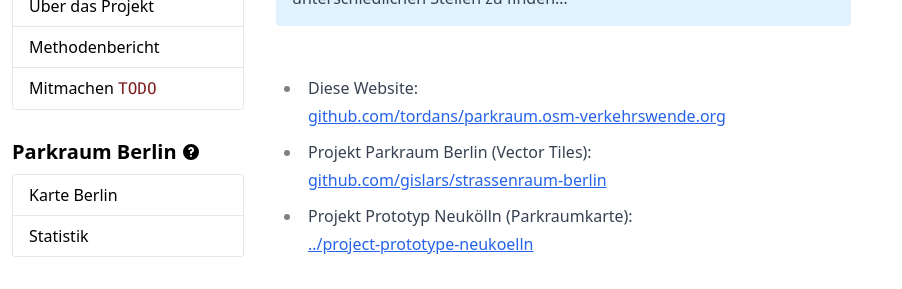
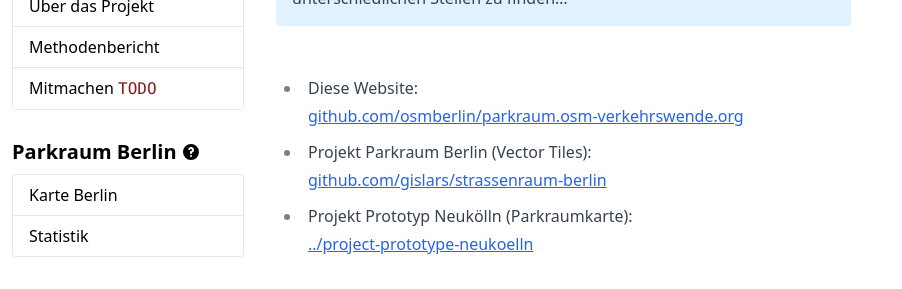
Before and after one commit to osmberlin/parkraum.osm-verkehrswende.org, a Jekyll site: the page built from github.md, in a window 1280 px wide. Shown: the part 138-427 px from the top of the page, without its empty margins (0-902 px from the left). Built offline with Jekyll 4.4.1, drawn with Linux system fonts in a browser that asks for light colours.

Commit message:
Update URL after Repo moved

```diff
--- a/github.md
+++ b/github.md
@@ -14,8 +14,8 @@ Der Quellcode und die Daten der hier beschriebenen Projekte sind an unterschiedl
 </div>
 
 - Diese Website:<br />
-  [github.com/tordans/parkraum.osm-verkehrswende.org](https://github.com/tordans/parkraum.osm-verkehrswende.org)
+  [github.com/osmberlin/parkraum.osm-verkehrswende.org](https://github.com/osmberlin/parkraum.osm-verkehrswende.org)
 - Projekt Parkraum Berlin (Vector Tiles):<br />
   [github.com/gislars/strassenraum-berlin](https://github.com/gislars/strassenraum-berlin)
 - Projekt Prototyp Neukölln (Parkraumkarte):<br />
-  [../project-prototype-neukoelln](https://github.com/tordans/parkraum.osm-verkehrswende.org/tree/main/project-prototype-neukoelln)
+  [../project-prototype-neukoelln](https://github.com/osmberlin/parkraum.osm-verkehrswende.org/tree/main/project-prototype-neukoelln)
--- a/index.html
+++ b/index.html
@@ -133,7 +133,7 @@ menu_highlight: about
 
   <p>
     <a
-      href="https://github.com/tordans/parkraum.osm-verkehrswende.org/project-prototype-neukoelln"
+      href="https://github.com/osmberlin/parkraum.osm-verkehrswende.org/project-prototype-neukoelln"
       ><strong>Code: GitHub</strong> (Website, Python, Daten-Extrakte)</a
     >
   </p>
```
Also changed, not shown: _posts/2022-07-15-einflussfaktoren-datenqualitaet.md (+1 -1 lines), contact.md (+1 -1 lines), project-prototype-neukoelln/data.html (+10 -10 lines), LICENSE.md.
